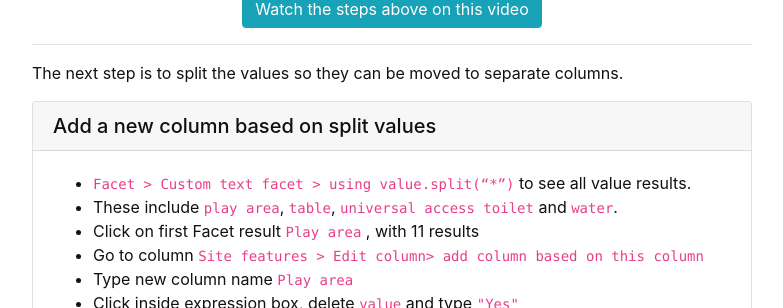
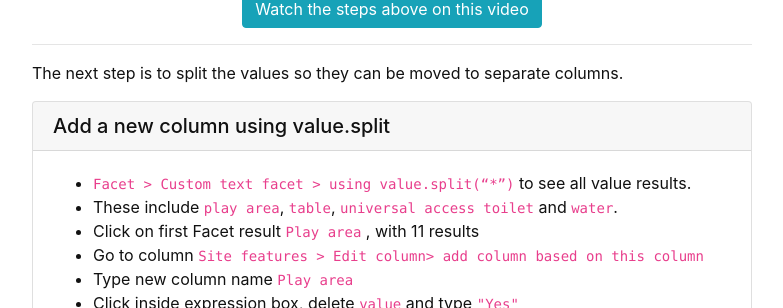
Before and after one commit to GULibrarySandbox/advanced-data-wrangle-old, a Jekyll site: the page built from content/5-lesson.md, in a window 1280 px wide and 900 px high, scrolled down 1173 px. Shown: the part 146-454 px from the top of the window, without its empty margins (248-1031 px from the left). Built offline with Jekyll 4.4.1, drawn with Linux system fonts in a browser that asks for light colours; part of the change alters nothing that is shown.

Commit message:
Update 5-lesson.md

```diff
--- a/content/5-lesson.md
+++ b/content/5-lesson.md
@@ -56,7 +56,7 @@ The next step is to split the values so they can be moved to separate columns.
 - Type new column name  `Play area`
 - Click inside expression box, delete  `value`  and type `"Yes"`
 - Preview and ok
-- Repeat steps above for each of the items owned (can reuse GREL expression from  `history`  tab){% endcapture %} {% include card.md header="Add a new column based on split values" text=text %}
+- Repeat steps above for each of the items owned (can reuse GREL expression from  `history`  tab){% endcapture %} {% include card.md header="Add a new column using value.split" text=text %}
 
 The image below shows the creation of the  `Play area`  column using the method described above.
 
```
